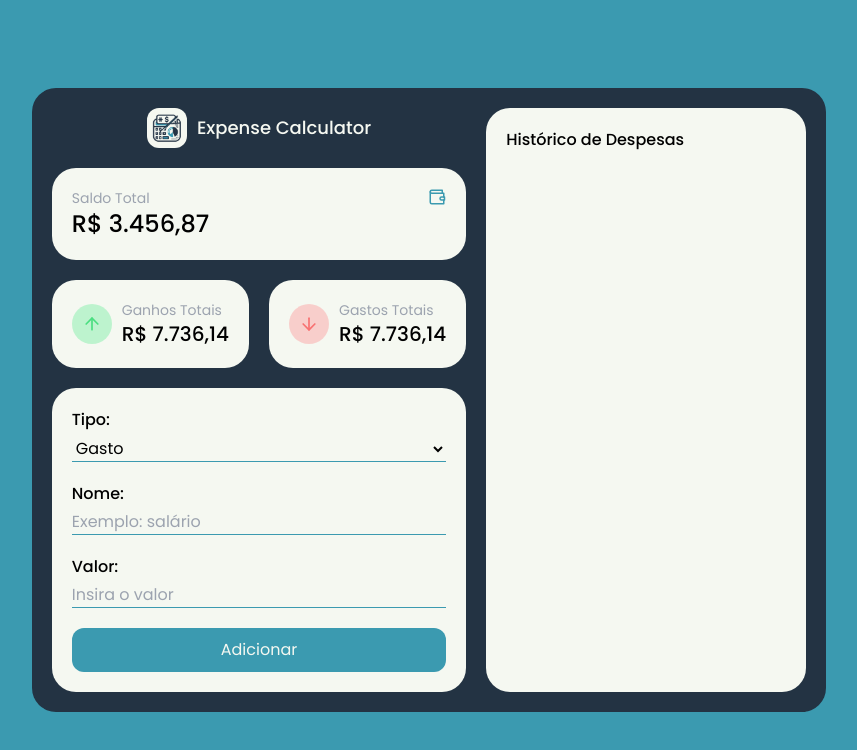
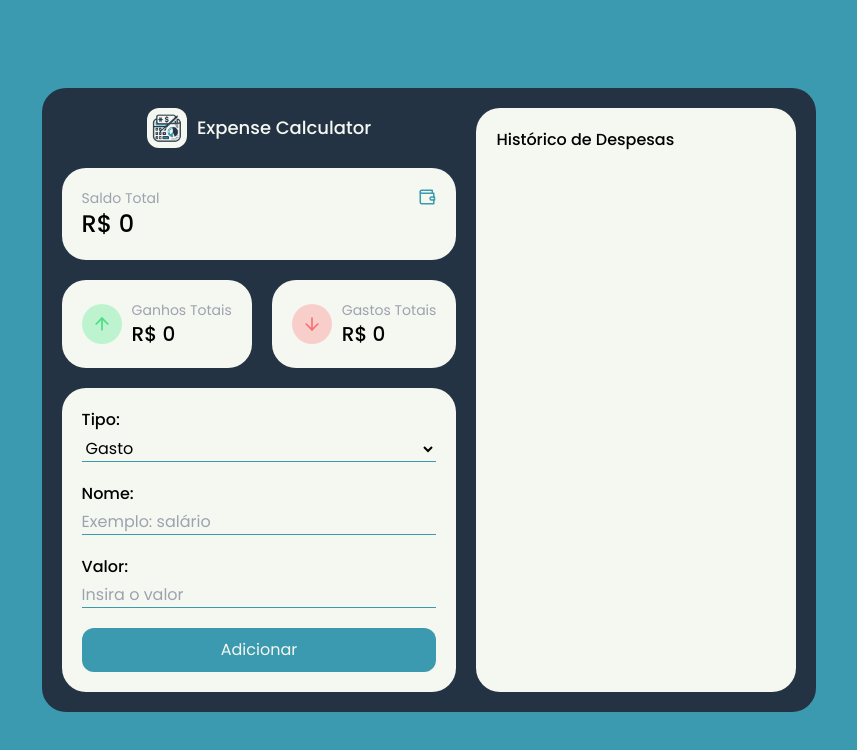
Before and after one commit to arisonfirmino/expense-calculator, a Next.js app: page / in a window 1280 px wide. Shown: the top 750 px of the page, without its empty margins (211-1068 px from the left). Built offline with nearby package versions, Linux system fonts and the light colour scheme.

Commit message:
feat: add functionality to update balance and totals when adding expenses

```diff
--- a/app/(home)/page.jsx
+++ b/app/(home)/page.jsx
@@ -10,9 +10,30 @@ import ExpenseHistory from "../components/expense-history";
 
 const Home = () => {
   const [expenses, setExpenses] = useState([]);
+  const [totalIncome, setTotalIncome] = useState(0);
+  const [totalExpense, setTotalExpense] = useState(0);
+  const [balance, setBalance] = useState(0);
 
   const addExpense = (expense) => {
     setExpenses([...expenses, expense]);
+    updateBalance(expense);
+    updateTotals(expense);
+  };
+
+  const updateBalance = (expense) => {
+    if (expense.type === "expense") {
+      setBalance(balance - expense.value);
+    } else {
+      setBalance(balance + expense.value);
+    }
+  };
+
+  const updateTotals = (expense) => {
+    if (expense.type === "expense") {
+      setTotalExpense(totalExpense + expense.value);
+    } else {
+      setTotalIncome(totalIncome + expense.value);
+    }
   };
 
   return (
@@ -32,11 +53,11 @@ const Home = () => {
             </h1>
           </div>
 
-          <Balance />
+          <Balance balance={balance} />
 
           <div className="flex gap-5">
-            <TotalIncomes />
-            <TotalExpenses />
+            <TotalIncomes totalIncome={totalIncome} />
+            <TotalExpenses totalExpense={totalExpense} />
           </div>
 
           <div>
--- a/app/components/balance.jsx
+++ b/app/components/balance.jsx
@@ -1,10 +1,10 @@
 import { WalletIcon } from "lucide-react";
 
-const Balance = () => {
+const Balance = ({ balance }) => {
   return (
     <div className="relative flex flex-col rounded-3xl bg-secondary p-5">
       <p className="text-sm text-gray-400">Saldo Total</p>
-      <p className="text-2xl font-medium">R$ 3.456,87</p>
+      <p className="text-2xl font-medium">R$ {balance}</p>
 
       <WalletIcon
         size={18}
--- a/app/components/total-expenses.jsx
+++ b/app/components/total-expenses.jsx
@@ -1,6 +1,6 @@
 import { ArrowDownIcon } from "lucide-react";
 
-const TotalExpenses = () => {
+const TotalExpenses = ({ totalExpense }) => {
   return (
     <div className="flex items-center gap-2.5 rounded-3xl bg-secondary p-5">
       <div className="flex items-center justify-center rounded-full bg-red-300 bg-opacity-50 p-2.5 text-red-400">
@@ -9,7 +9,7 @@ const TotalExpenses = () => {
 
       <div className="flex flex-col">
         <p className="text-sm text-gray-400">Gastos Totais</p>
-        <p className="text-xl font-medium">R$ 7.736,14</p>
+        <p className="text-xl font-medium">R$ {totalExpense}</p>
       </div>
     </div>
   );
--- a/app/components/total-incomes.jsx
+++ b/app/components/total-incomes.jsx
@@ -1,6 +1,6 @@
 import { ArrowUpIcon } from "lucide-react";
 
-const TotalIncomes = () => {
+const TotalIncomes = ({ totalIncome }) => {
   return (
     <div className="flex items-center gap-2.5 rounded-3xl bg-secondary p-5">
       <div className="flex items-center justify-center rounded-full bg-green-300 bg-opacity-50 p-2.5 text-green-400">
@@ -9,7 +9,7 @@ const TotalIncomes = () => {
 
       <div className="flex flex-col">
         <p className="text-sm text-gray-400">Ganhos Totais</p>
-        <p className="text-xl font-medium">R$ 7.736,14</p>
+        <p className="text-xl font-medium">R$ {totalIncome}</p>
       </div>
     </div>
   );
```
